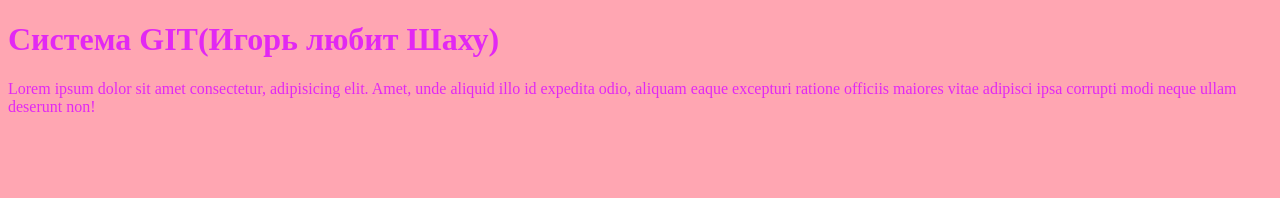
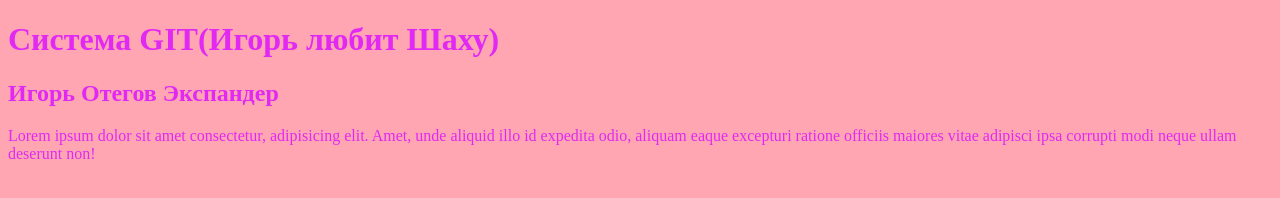
Before and after one commit to ilnatik/ilnatik, a plain HTML site: page index.html in a window 1280 px wide. Drawn offline with Linux system fonts and the light colour scheme.

Commit message:
Update index.html

```diff
--- a/index.html
+++ b/index.html
@@ -9,6 +9,7 @@
 </head>
 <body>
     <h1>Система GIT(Игорь любит Шаху)</h1>
+    <h2>Игорь Отегов Экспандер</h2>
 
     <p>Lorem ipsum dolor sit amet consectetur, adipisicing elit. Amet, unde aliquid illo id expedita odio, aliquam eaque excepturi ratione officiis maiores vitae adipisci ipsa corrupti modi neque ullam deserunt non!</p>
     <img src="img/4efb781409b6028018007e02" alt="">
```
